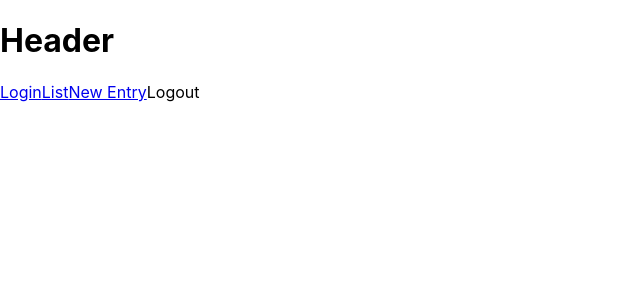
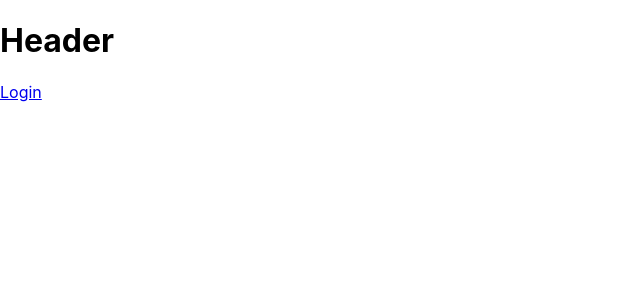
Before and after one commit to devon-wolf/minion-dashboard, a React (Create React App) app: page / in a window 1280 px wide. Shown: the top 300 px of the page, without its empty margins (0-640 px from the left). Built offline with nearby package versions, Linux system fonts and the light colour scheme.

Commit message:
Add conditional rendering based on sign-in to header

```diff
--- a/src/App.js
+++ b/src/App.js
@@ -35,6 +35,7 @@ export default class App extends Component {
       <Router>
 
         <Header
+        token={this.state.token}
         handleLogoutClick={this.handleLogoutClick}
         />
 
--- a/src/components/Header.js
+++ b/src/components/Header.js
@@ -17,14 +17,8 @@ export default class Header extends Component {
 						Home
 					</NavLink>
 
-					<NavLink
-						exact
-						activeClassName={style.current}
-						className={style.navItem}
-						to="/login">
-						Login
-					</NavLink>
-
+					{this.props.token
+						?	<>
 							<NavLink
 								exact
 								activeClassName={style.current}
@@ -42,6 +36,17 @@ export default class Header extends Component {
 							</NavLink>
 
 							<span className={style.logout} onClick={this.props.handleLogoutClick}>Logout</span>
+							</>
+
+						:	<NavLink
+								exact
+								activeClassName={style.current}
+								className={style.navItem}
+								to="/login">
+								Login
+							</NavLink>
+
+					}
 				</nav>
 			</header>
 		)
```
Lines whose indentation alone changed are shown as unchanged.
